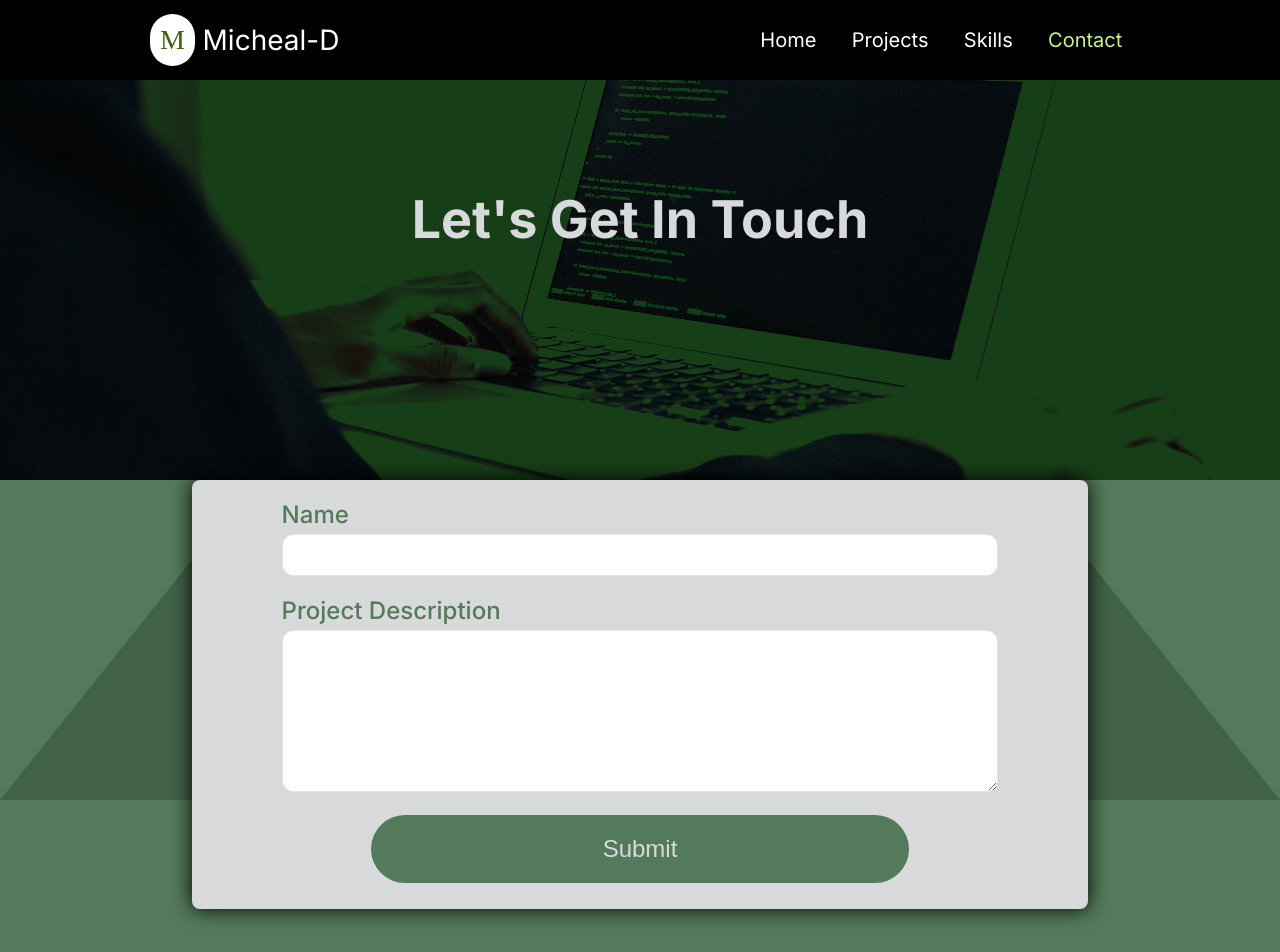
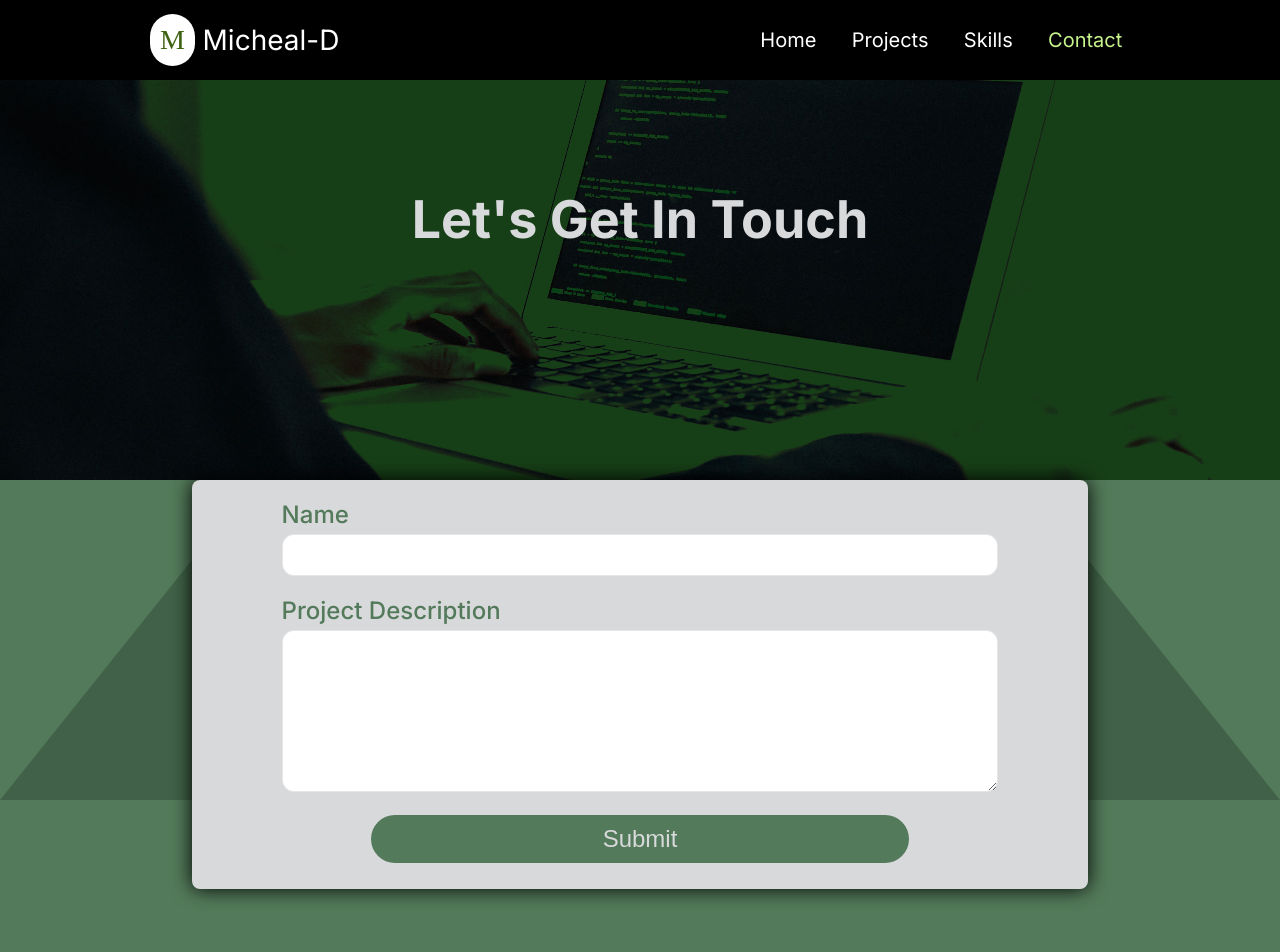
Before and after one commit to mikedalu/micheal-portfolio, a React (Create React App) app: page /contact in a window 1280 px wide. Shown: the top 952 px of the page. Built offline with nearby package versions, Linux system fonts and the light colour scheme; a web font is replaced by a local one.

Commit message:
contact page button size fixed

```diff
--- a/src/styles/_contact.scss
+++ b/src/styles/_contact.scss
@@ -51,7 +51,7 @@ button[type="submit"] {
 	border: none;
 	border-radius: 40px;
 	outline: none;
-	padding: 20px;
+	padding: 10px;
 	font-size: 24px;
 	color: $grey;
 	background-color: $primary;
@@ -60,6 +60,6 @@ button[type="submit"] {
 	margin: 10px auto;
 	transition: 0.3s ease backgrond-color;
 	&:hover {
-		background-color: $secondary;
+		background-color: $primary2;
 	}
 }
```
